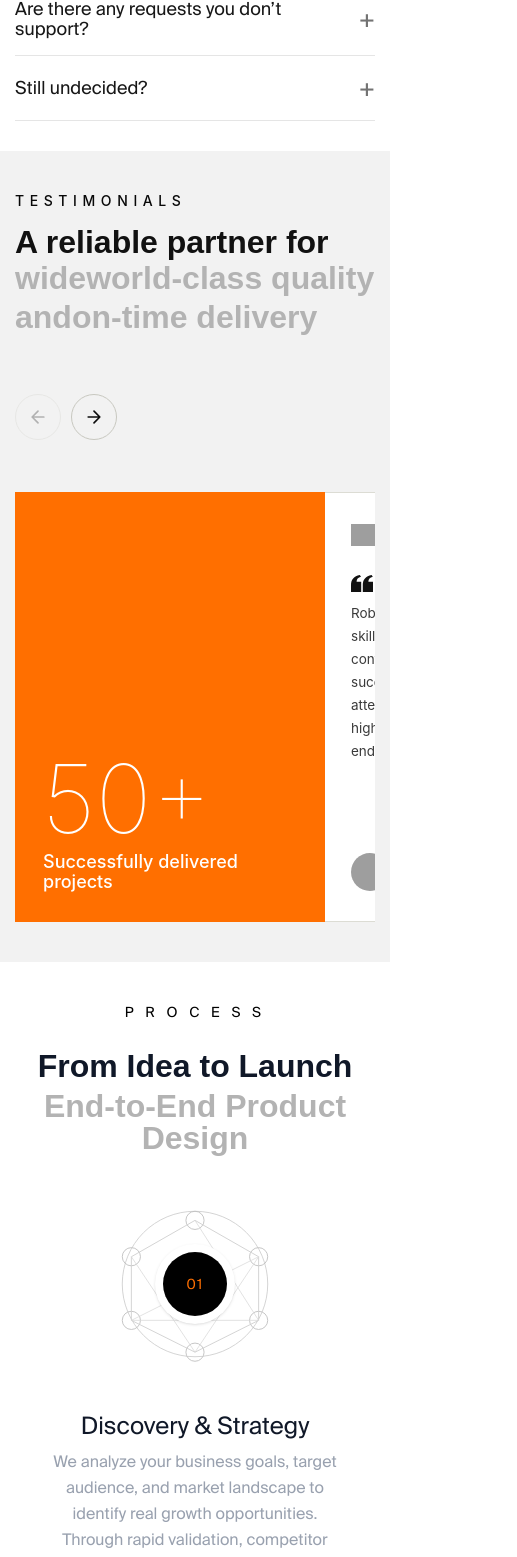
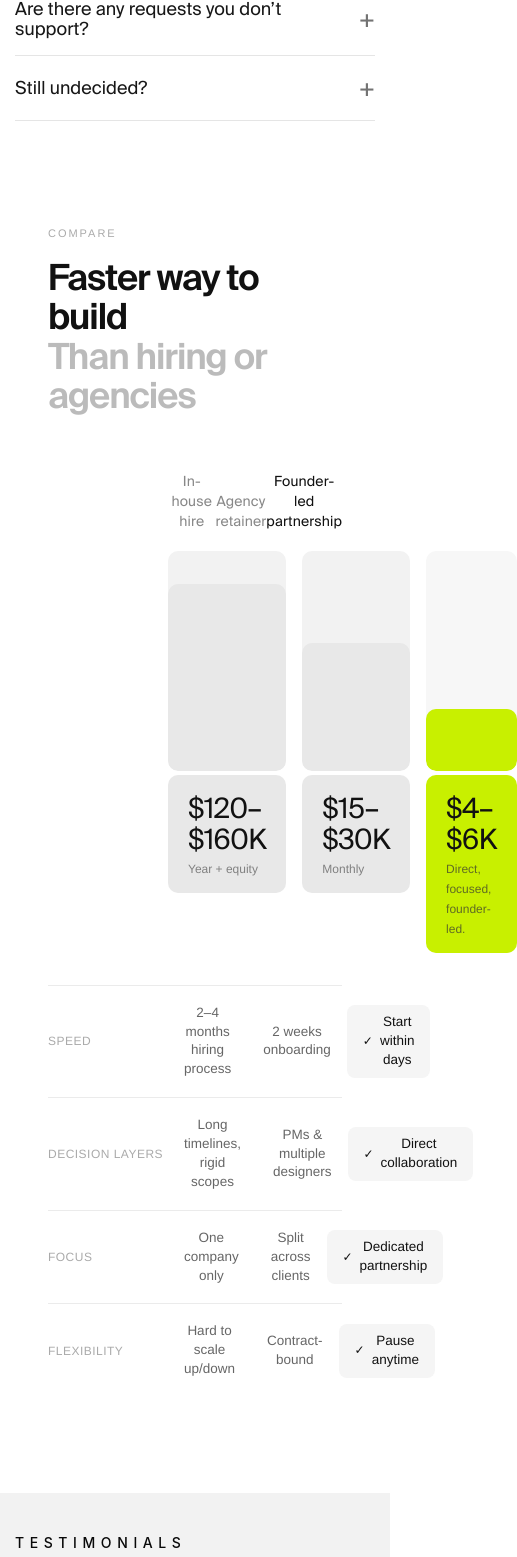
Before and after one commit to dev-loadingitsolutions/Talha-Porfolio, a React (Vite) app: page / in a window 390 px wide. Shown: the part 10068-11625 px from the top of the page, 517 px wide, since content can reach past the window. Built offline with nearby package versions, Linux system fonts and the light colour scheme; grey boxes are pictures that could not be loaded.

Commit message:
update project

```diff
--- a/src/App.jsx
+++ b/src/App.jsx
@@ -12,6 +12,7 @@ import TestimonialsSection from './components/TestimonialsSection'
 import BuiltByMe from './components/BuiltByMe'
 import PricingSection from './components/PricingSection'
 import FAQSection from './components/FAQSection'
+import CompareSection from './components/CompareSection'
 import CTASection from './components/CTASection'
 import ImagesSection from './components/ImagesSection'
 import CaseStudiesSection from './components/CaseStudiesSection'
@@ -106,11 +107,7 @@ const App = () => {
 
               <PricingSection />
               <FAQSection />
-
-
-
-
-
+              <CompareSection />
             </div>
 
             <TestimonialsSection />
--- /dev/null
+++ b/src/components/CompareSection.jsx
@@ -0,0 +1,328 @@
+import { useState, useEffect } from "react";
+
+const rows = [
+  {
+    label: "Speed",
+    inhouse: "2–4 months hiring process",
+    agency: "2 weeks onboarding",
+    founder: "Start within days",
+  },
+  {
+    label: "Decision layers",
+    inhouse: "Long timelines, rigid scopes",
+    agency: "PMs & multiple designers",
+    founder: "Direct collaboration",
+  },
+  {
+    label: "Focus",
+    inhouse: "One company only",
+    agency: "Split across clients",
+    founder: "Dedicated partnership",
+  },
+  {
+    label: "Flexibility",
+    inhouse: "Hard to scale up/down",
+    agency: "Contract-bound",
+    founder: "Pause anytime",
+  },
+];
+
+const BAR_HEIGHTS = {
+  inhouse: { top: "15%", bottom: "0%" },
+  agency: { top: "42%", bottom: "0%" },
+  founder: { top: "0%", bottom: "0%" },
+};
+
+export default function CompareSection() {
+  const [visible, setVisible] = useState(false);
+
+  useEffect(() => {
+    const t = setTimeout(() => setVisible(true), 100);
+    return () => clearTimeout(t);
+  }, []);
+
+  return (
+    <section
+      style={{
+        fontFamily: "'DM Sans', 'Helvetica Neue', sans-serif",
+        background: "#fff",
+        minHeight: "100vh",
+        padding: "72px 48px 96px",
+        maxWidth: 1100,
+        margin: "0 auto",
+      }}
+    >
+      <style>{`
+
+
+        .compare-fade {
+          opacity: 0;
+          transform: translateY(18px);
+          transition: opacity 0.6s cubic-bezier(.22,1,.36,1), transform 0.6s cubic-bezier(.22,1,.36,1);
+        }
+        .compare-fade.visible {
+          opacity: 1;
+          transform: translateY(0);
+        }
+        .col-header {
+          text-align: center;
+          font-size: 14px;
+          font-family: 'Suisse Intl regular';
+          font-weight: 400;
+          color: #888;
+          letter-spacing: 0.01em;
+          padding-bottom: 20px;
+        }
+        .bar-wrap {
+          border-radius: 10px;
+          overflow: hidden;
+          position: relative;
+          height: 220px;
+          display: flex;
+          align-items: flex-end;
+        }
+        .bar-inner {
+          width: 100%;
+          border-radius: 10px;
+          transition: height 1.1s cubic-bezier(.22,1,.36,1);
+        }
+        .price-block {
+          padding: 18px 20px 14px;
+          border-radius: 10px;
+        }
+        .price-val {
+          font-family: 'Suisse Intl regular';
+          font-size: 28px;
+          font-weight: 400;
+          letter-spacing: -0.02em;
+          line-height: 1.1;
+        }
+        .price-sub {
+          font-size: 12px;
+          margin-top: 4px;
+          font-weight: 400;
+          opacity: 0.7;
+        }
+        .feature-row {
+          display: grid;
+          grid-template-columns: 120px 1fr 1fr 1fr;
+          align-items: center;
+          border-top: 1px solid #ebebeb;
+          padding: 18px 0;
+          gap: 0;
+          transition: background 0.2s;
+        }
+        .feature-row:hover {
+          background: #fafafa;
+          border-radius: 8px;
+        }
+        .feature-label {
+          font-size: 12px;
+          color: #aaa;
+          font-weight: 500;
+          letter-spacing: 0.04em;
+          text-transform: uppercase;
+        }
+        .feature-cell {
+          font-size: 13.5px;
+          color: #666;
+          padding: 0 16px;
+          text-align: center;
+          line-height: 1.4;
+        }
+        .feature-cell.winner {
+          color: #111;
+          font-weight: 500;
+          background: #f5f5f5;
+          border-radius: 8px;
+          padding: 8px 16px;
+          display: flex;
+          align-items: center;
+          justify-content: center;
+          gap: 7px;
+        }
+        .check-icon {
+          color: #111;
+          font-size: 12px;
+          flex-shrink: 0;
+        }
+        .col-grid {
+          display: grid;
+          grid-template-columns: 120px 1fr 1fr 1fr;
+          gap: 0;
+          align-items: end;
+          margin-bottom: 0;
+        }
+        .founder-col {
+          background: #f7f7f7;
+          border-radius: 12px 12px 0 0;
+          overflow: hidden;
+        }
+        .lime-block {
+          background: #c8f000;
+          border-radius: 10px;
+        }
+        .gray-block {
+          background: #e8e8e8;
+          border-radius: 10px;
+        }
+      `}</style>
+
+      {/* Header */}
+      <div
+        className={`compare-fade ${visible ? "visible" : ""}`}
+        style={{ marginBottom: 56 }}
+      >
+        <p
+          style={{
+            fontSize: 11,
+            letterSpacing: "0.18em",
+            color: "#aaa",
+            textTransform: "uppercase",
+            marginBottom: 14,
+            fontWeight: 500,
+          }}
+        >
+          Compare
+        </p>
+        <h2
+          style={{
+            fontFamily: "'Suisse Intl semi-bold', Georgia, serif",
+            fontSize: "clamp(36px, 5vw, 54px)",
+            fontWeight: 400,
+            lineHeight: 1.1,
+            letterSpacing: "-0.03em",
+            margin: 0,
+            color: "#111",
+          }}
+        >
+          Faster way to build
+        </h2>
+        <h2
+          style={{
+            fontFamily: "'Suisse Intl semi-bold', sans serif",
+            fontStyle: "italic",
+            fontSize: "clamp(36px, 5vw, 54px)",
+            fontWeight: 400,
+            lineHeight: 1.1,
+            letterSpacing: "-0.03em",
+            margin: 0,
+            color: "#bbb",
+          }}
+        >
+          Than hiring or agencies
+        </h2>
+      </div>
+
+      {/* Column headers */}
+      <div
+        className={`col-grid compare-fade ${visible ? "visible" : ""}`}
+        style={{ transitionDelay: "0.15s" }}
+      >
+        <div />
+        <div className="col-header">In-house hire</div>
+        <div className="col-header">Agency retainer</div>
+        <div className="col-header" style={{ color: "#111", fontWeight: 500 }}>
+          Founder-led partnership
+        </div>
+      </div>
+
+      {/* Visual bars + pricing */}
+      <div
+        className={`col-grid compare-fade ${visible ? "visible" : ""}`}
+        style={{
+          transitionDelay: "0.25s",
+          alignItems: "stretch",
+          marginBottom: 32,
+        }}
+      >
+        <div />
+
+        {/* In-house */}
+        <div style={{ padding: "0 8px 0 0" }}>
+          <div className="bar-wrap" style={{ background: "#f2f2f2" }}>
+            <div
+              className="bar-inner gray-block"
+              style={{ height: visible ? "85%" : "0%" }}
+            />
+          </div>
+          <div className="price-block gray-block" style={{ marginTop: 4 }}>
+            <div className="price-val" style={{ color: "#111" }}>
+              $120–$160K
+            </div>
+            <div className="price-sub" style={{ color: "#555" }}>
+              Year + equity
+            </div>
+          </div>
+        </div>
+
+        {/* Agency */}
+        <div style={{ padding: "0 8px" }}>
+          <div className="bar-wrap" style={{ background: "#f2f2f2" }}>
+            <div
+              className="bar-inner gray-block"
+              style={{ height: visible ? "58%" : "0%" }}
+            />
+          </div>
+          <div className="price-block gray-block" style={{ marginTop: 4 }}>
+            <div className="price-val" style={{ color: "#111" }}>
+              $15–$30K
+            </div>
+            <div className="price-sub" style={{ color: "#555" }}>
+              Monthly
+            </div>
+          </div>
+        </div>
+
+        {/* Founder */}
+        <div style={{ padding: "0 0 0 8px" }}>
+          <div className="bar-wrap" style={{ background: "#f7f7f7" }}>
+            <div
+              className="bar-inner lime-block"
+              style={{ height: visible ? "28%" : "0%", transitionDelay: "0.3s" }}
+            />
+          </div>
+          <div className="price-block lime-block" style={{ marginTop: 4 }}>
+            <div className="price-val" style={{ color: "#111" }}>
+              $4–$6K
+            </div>
+            <div className="price-sub" style={{ color: "#333" }}>
+              Direct, focused, founder-led.
+            </div>
+          </div>
+        </div>
+      </div>
+
+      {/* Feature rows */}
+      <div
+        className={`compare-fade ${visible ? "visible" : ""}`}
+        style={{ transitionDelay: "0.4s" }}
+      >
+        {rows.map((row, i) => (
+          <div
+            key={row.label}
+            className="feature-row"
+            style={{
+              transitionDelay: `${0.45 + i * 0.07}s`,
+              opacity: visible ? 1 : 0,
+              transform: visible ? "none" : "translateY(10px)",
+              transition: `opacity 0.5s ${0.45 + i * 0.07}s, transform 0.5s ${0.45 + i * 0.07}s`,
+            }}
+          >
+            <div className="feature-label">{row.label}</div>
+            <div className="feature-cell" style={{ textAlign: "center" }}>
+              {row.inhouse}
+            </div>
+            <div className="feature-cell" style={{ textAlign: "center" }}>
+              {row.agency}
+            </div>
+            <div className="feature-cell winner">
+              <span className="check-icon">✓</span>
+              {row.founder}
+            </div>
+          </div>
+        ))}
+      </div>
+    </section>
+  );
+}
```
Also changed, not shown: src/components/FAQSection.jsx (+7 -7 lines).
